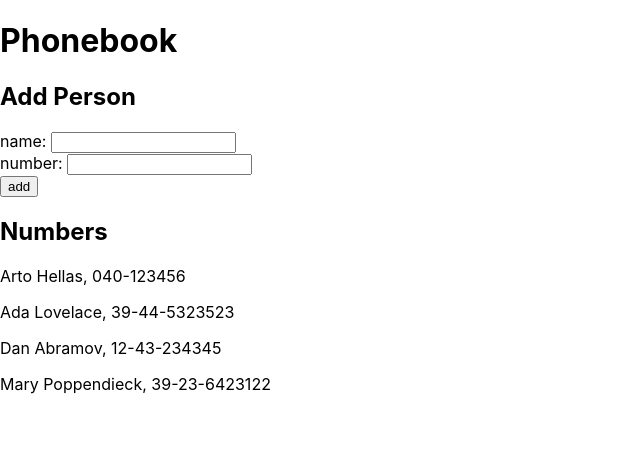
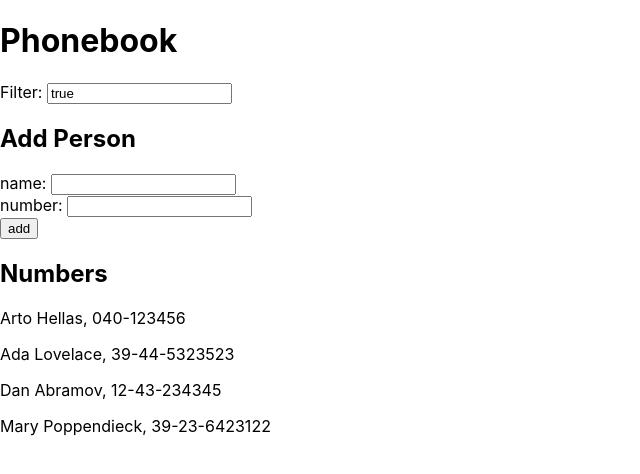
Before and after one commit to Arcspider/my-first-app, a React (Create React App) app: page / in a window 1280 px wide. Shown: the top 474 px of the page, without its empty margins (0-640 px from the left). Built offline with nearby package versions, Linux system fonts and the light colour scheme.

Commit message:
Assigment

```diff
--- a/src/App.js
+++ b/src/App.js
@@ -18,6 +18,7 @@ const App = () => {
   ])
   const [newName, setNewName] = useState('')
   const [newNumber, setNewNumber] = useState('')
+  const [showAll, setShowAll] = useState(true)
 
   const handleNameChange = (event) => {
     setNewName(event.target.value)
@@ -25,6 +26,12 @@ const App = () => {
   const handleNumberChange = (event) => {
     setNewNumber(event.target.value)
   }
+  const handleFilterChange = (event) => {
+    setShowAll(event.target.value)
+  }
+  const peopleToShow = showAll
+    ? persons
+    : persons.filter(person => person.name === showAll)
 
   const addPerson = (event) => {
     event.preventDefault()
@@ -46,6 +53,9 @@ const App = () => {
   return (
     <div>
       <h1>Phonebook</h1>
+      <div>
+          Filter: <input value={showAll} onChange={handleFilterChange} />
+      </div>
       <h2>Add Person</h2>
       <form>
         <div>
@@ -61,7 +71,7 @@ const App = () => {
       </form>
       <h2>Numbers</h2>
       <div>
-        {persons.map((item)=>(
+        {peopleToShow.map((item)=>(
           <>
           <p key={item.id}>{item.name}, {item.number}</p>
           </>
```
